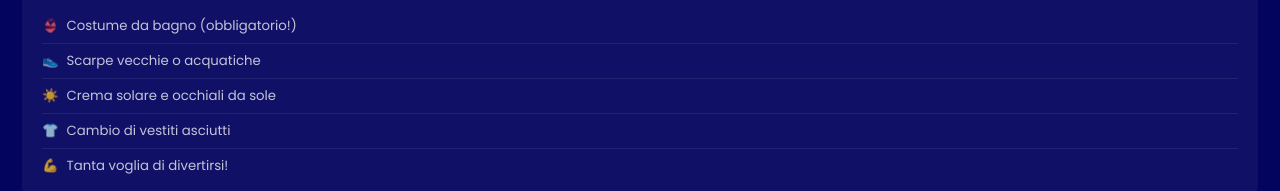
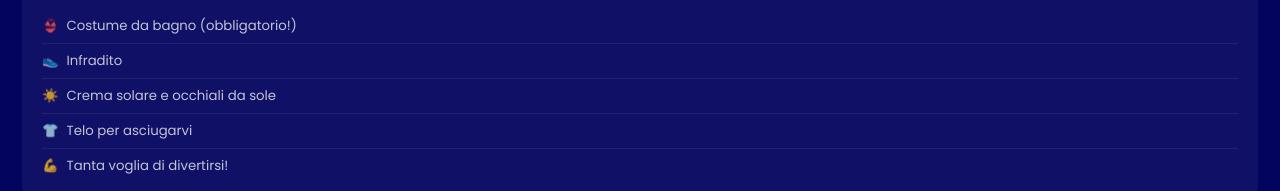
Before and after one commit to LuigiApp/agic-team-building-2026, a plain HTML site: page index.html in a window 1280 px wide. Shown: the part 3954-4145 px from the top of the page. Drawn offline with Linux system fonts and the light colour scheme.

Commit message:
Update index.html

```diff
--- a/index.html
+++ b/index.html
@@ -349,9 +349,9 @@
     <h3>📋 Cosa portare</h3>
     <ul>
       <li>👙 <span>Costume da bagno (obbligatorio!)</span></li>
-      <li>👟 <span>Scarpe vecchie o acquatiche</span></li>
+      <li>👟 <span>Infradito</span></li>
       <li>☀️ <span>Crema solare e occhiali da sole</span></li>
-      <li>👕 <span>Cambio di vestiti asciutti</span></li>
+      <li>👕 <span>Telo per asciugarvi</span></li>
       <li>💪 <span>Tanta voglia di divertirsi!</span></li>
     </ul>
   </div>
```
